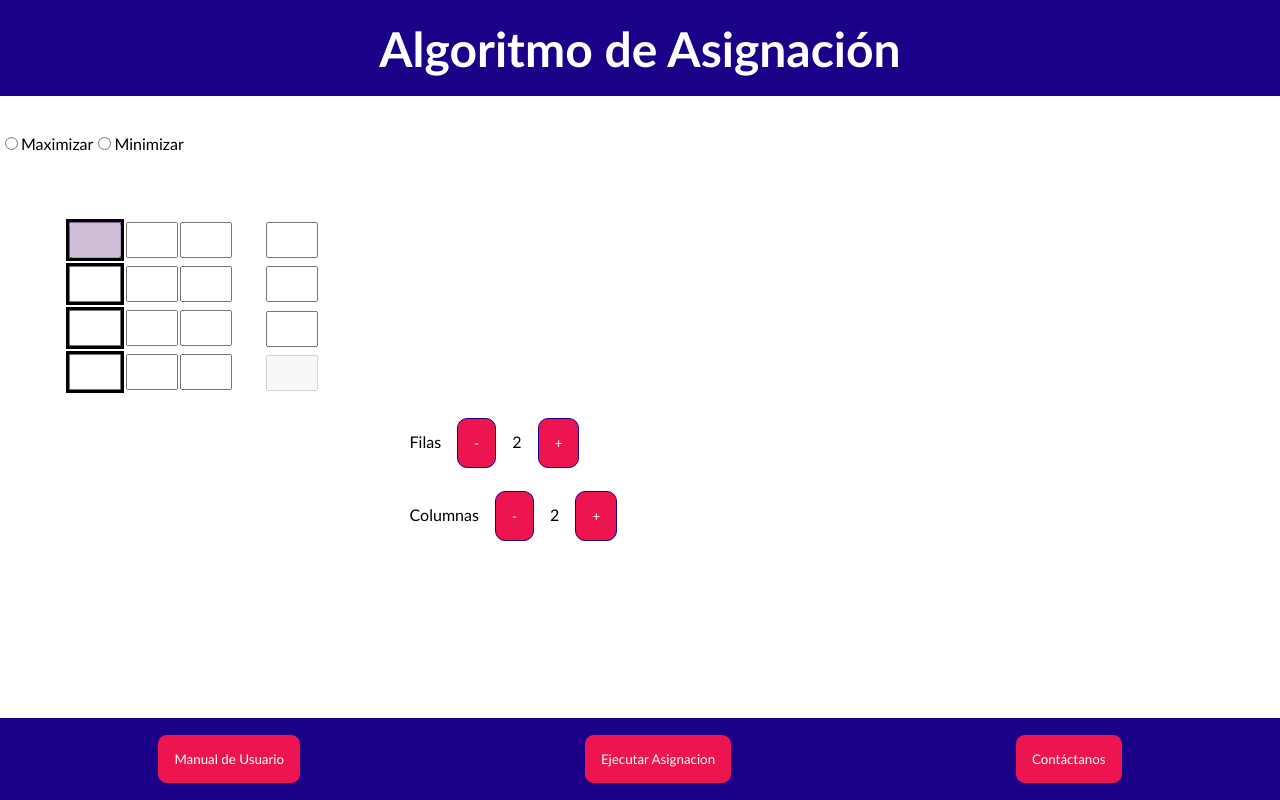
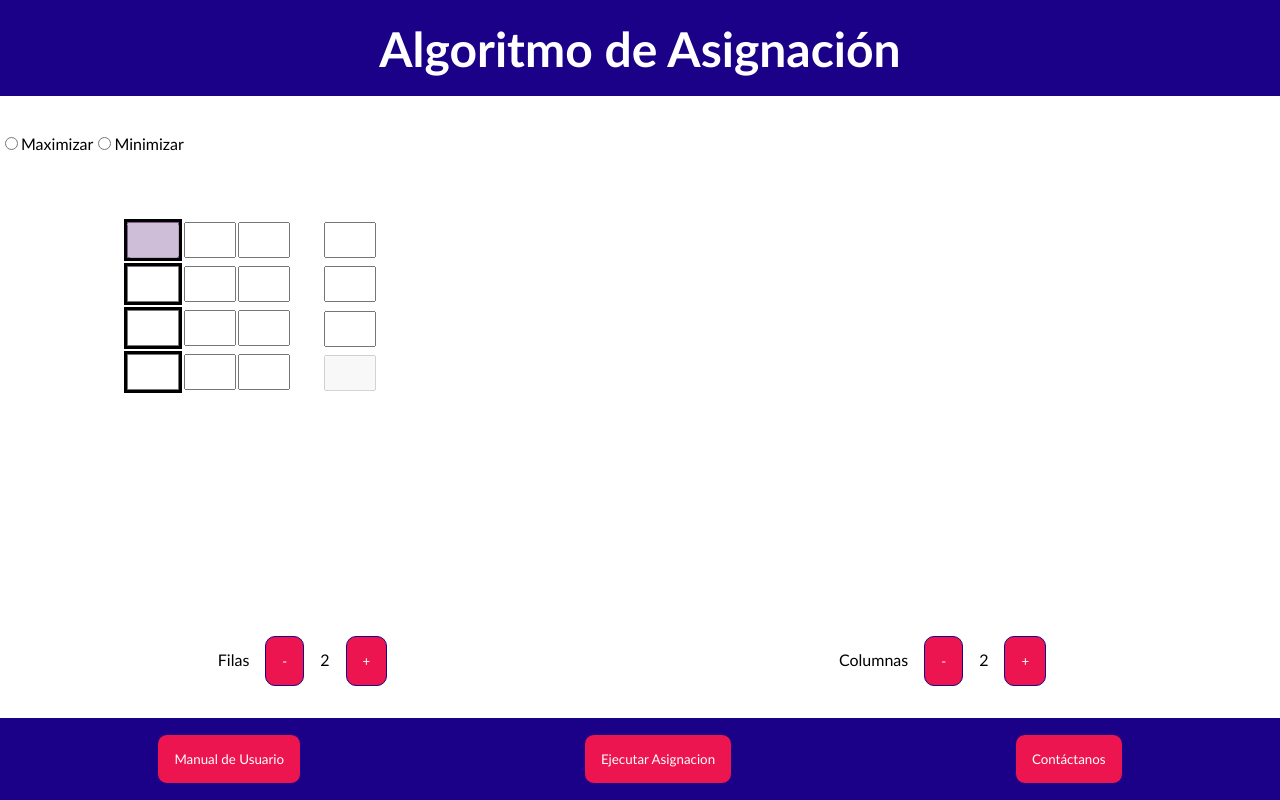
Before and after one commit to RadoV18/graphs-latam, a React (Create React App) app: page /grafos/transporte in a window 1280 px wide. Built offline with nearby package versions, Linux system fonts and the light colour scheme; what cytoscape-popper would draw is missing.

Commit message:
Correciones en tablas

```diff
--- a/src/Pages/Transporte.js
+++ b/src/Pages/Transporte.js
@@ -7,18 +7,24 @@ import TransporteTable from "../components/TransporteTable/TransporteTable";
 import { northWestAlgorithm } from "../utils/algorithms/northWestAlgorithm";
 
 const Transporte = () => {
+    const [selected, setSelected] = useState("");
     const [matrix, setMatrix] = useState([
         ["", "", ""],
         ["", "", ""],
         ["", "", ""],
     ]);
 
+    const radioButtonChange = (e) => {
+        e.preventDefault();
+        setSelected(e.target.id);
+    }
+
     const [demand, setDemand] = useState(["", "", ""]);
     const [available, setAvailable] = useState(["", "", ""]);
 
     const onClick = (e) => {
         e.preventDefault();
-        northWestAlgorithm(matrix, true);
+        northWestAlgorithm(matrix, selected === "min" ? false : true);
     };
 
     return (
@@ -26,10 +32,10 @@ const Transporte = () => {
             <Header title="Algoritmo de Asignación" logo="" />
 
             <div className="radio-wrapper">
-                <input type="radio" id="max" name="radio" />
+                <input onChange={radioButtonChange} type="radio" id="max" name="radio" />
                 <label htmlFor="max">Maximizar</label>
 
-                <input type="radio" id="min" name="radio" />
+                <input onChange={radioButtonChange} type="radio" id="min" name="radio" />
                 <label htmlFor="min">Minimizar</label>
             </div>
 
--- a/src/components/AsignacionTable/AsignacionTable.css
+++ b/src/components/AsignacionTable/AsignacionTable.css
@@ -3,8 +3,6 @@
     margin: 0 auto;
     flex-grow: 20;
     overflow: auto;
-
-
 }
 
 .table__col {
@@ -26,15 +24,8 @@
     background-color: #7e499b;
 }
 
-.counter{
-    margin-top: 2%;
-    margin-bottom: 2%;
-    margin-left: 30%;
+.counter__container {
+    display: flex;
+    justify-content: space-around;
+    margin-bottom: 2rem;
 }
-
-
-button{
-    margin-left: 2%;
-    margin-right: 2%;
-
-}
--- a/src/components/AsignacionTable/AsignacionTable.js
+++ b/src/components/AsignacionTable/AsignacionTable.js
@@ -51,8 +51,10 @@ const AsignacionTable = ({ matrix, setMatrix }) => {
                     </tbody>
                 </table>
             </div>
-            <Counter variable={rows} setVariable={setRows} text="Filas" />
-            <Counter variable={columns} setVariable={setColumns} text="Columnas" />
+            <div className="counter__container">
+                <Counter variable={rows} setVariable={setRows} text="Filas" />
+                <Counter variable={columns} setVariable={setColumns} text="Columnas" />
+            </div>
         </>
     );
 };
--- /dev/null
+++ b/src/components/Counter/Counter.css
@@ -0,0 +1,3 @@
+.counter__button {
+    margin: 0 1rem;
+}
--- a/src/components/Counter/Counter.js
+++ b/src/components/Counter/Counter.js
@@ -1,4 +1,6 @@
 import React from "react";
+
+import "./Counter.css";
 
 const Counter = ({ variable, setVariable, text }) => {
     const increase = () => {
@@ -12,9 +14,9 @@ const Counter = ({ variable, setVariable, text }) => {
     return (
         <div className="counter">
             <span>{text}</span>
-            <button onClick={decrease}>-</button>
+            <button className="counter__button" onClick={decrease}>-</button>
             <span>{Number(variable) - 1}</span>
-            <button onClick={increase}>+</button>
+            <button className="counter__button" onClick={increase}>+</button>
         </div>
     );
 };
--- a/src/components/TransporteTable/TransporteTable.css
+++ b/src/components/TransporteTable/TransporteTable.css
@@ -1,5 +1,9 @@
 .table__container--transporte {
     display: flex;
+    width: 90%;
+    margin: 0 auto;
+    flex-grow: 20;
+    overflow: auto;
 }
 
 .available__container {
--- a/src/components/TransporteTable/TransporteTable.js
+++ b/src/components/TransporteTable/TransporteTable.js
@@ -57,6 +57,7 @@ const TransporteTable = ({ matrix, setMatrix, available, setAvailable, demand, s
     }, [columns]);
 
     return (
+        <>
             <div className="table__container">
                 <div className="table__container--transporte">
                     <table className="table">
@@ -86,10 +87,12 @@ const TransporteTable = ({ matrix, setMatrix, available, setAvailable, demand, s
                         <input className="table__input" type="text" disabled />
                     </div>
                 </div>
-
+            </div>
+            <div className="counter__container">
                 <Counter variable={rows} setVariable={setRows} text="Filas" />
                 <Counter variable={columns} setVariable={setColumns} text="Columnas"/>
             </div>
+        </>
     );
 };
 
```
Lines whose indentation alone changed are shown as unchanged.
